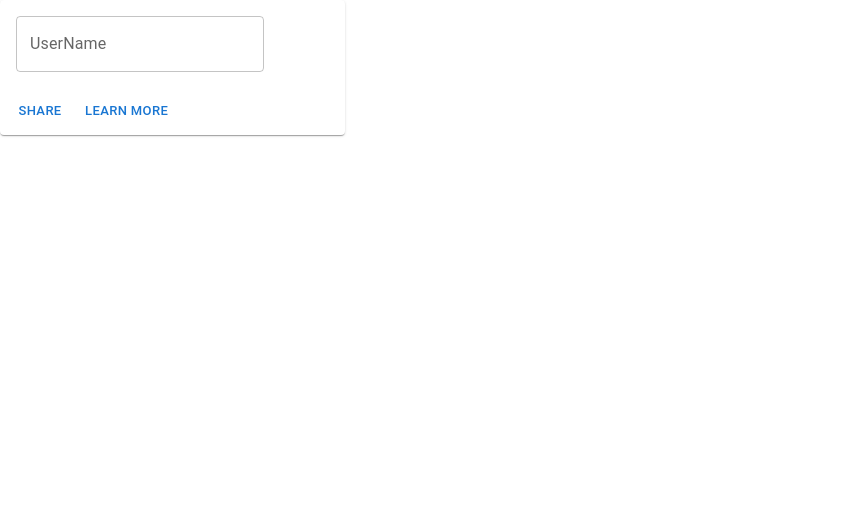
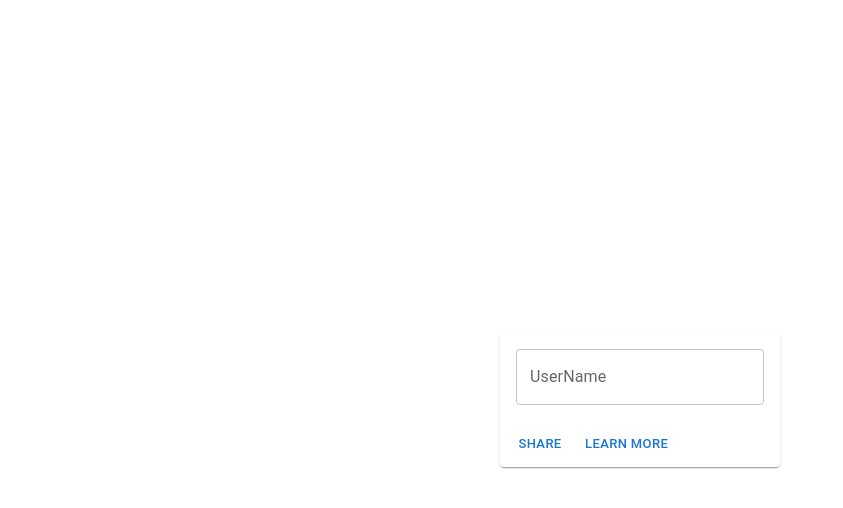
Before and after one commit to Sajeel-Haider/HolyTravels, a React (Create React App) app in the folder holytravels-frontend/: page /login in a window 1280 px wide. Shown: the top 508 px of the page, without its empty margins (0-843 px from the left). Built offline with nearby package versions, Linux system fonts and the light colour scheme.

Commit message:
added some login features

```diff
--- a/holytravels-frontend/src/components/Login/logincard.js
+++ b/holytravels-frontend/src/components/Login/logincard.js
@@ -7,7 +7,7 @@ import { TextField } from '@mui/material';;
 
 export default function LoginCard() {
   return (
-    <Card sx={{ maxWidth: 345 , justifyContent:'center' , alignItems:'center'}}>
+    <Card >
       <CardContent>
         <TextField variant='outlined' label="UserName"></TextField>
       </CardContent>
--- a/holytravels-frontend/src/pages/Login/Login.js
+++ b/holytravels-frontend/src/pages/Login/Login.js
@@ -1,13 +1,17 @@
 import { Box } from "@mui/material";
 import LoginCard from "../../components/Login/logincard";
 import * as React from 'react';
+import useScreenSize from "../../screensize";
 
 export default function Login(){
+
+    let screensize = useScreenSize();
+
   return (
     <>
-    <Box>
+    <Box sx={{width: screensize.width , height : screensize.height , justifyContent:'center' , alignItems:'center' , display : 'flex'} }>
+    <LoginCard sx={{ maxWidth: 345 }} />
     </Box>
-    <LoginCard/>
     </>
   );
 };
--- a/holytravels-frontend/src/screensize.js
+++ b/holytravels-frontend/src/screensize.js
@@ -1,5 +1,3 @@
-'use client'
-
 import { useState, useEffect  } from 'react';
 
 const useScreenSize = () => {
```
